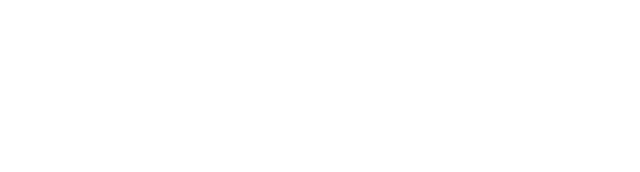
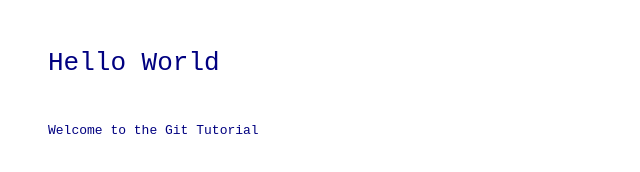
Before and after one commit to dfialho84/basic-git-workflow, a plain HTML site: page index.html in a window 1280 px wide. Shown: the whole page, without its empty margins (0-640 px from the left). Drawn offline with Linux system fonts and the light colour scheme.

Commit message:
Added CSS to HTML

```diff
--- a/index.html
+++ b/index.html
@@ -2,9 +2,22 @@
 <head>
     <meta charset="UTF-8">
     <meta name="viewport" content="width=device-width, initial-scale=1.0">
-    <title>Document</title>
+    <title>Simpe Webpage</title>
+    <style>
+        body {
+            font-family: monospace;
+            color: navy;
+            padding: 40px;
+        }
+
+        .header {
+            font-weight: 500;
+        }
+    </style>
 </head>
 <body>
-
+  <h1 class="header">Hello World</h1>
+  <br>
+  <p>Welcome to the Git Tutorial</p>
 </body>
 </html>
```
